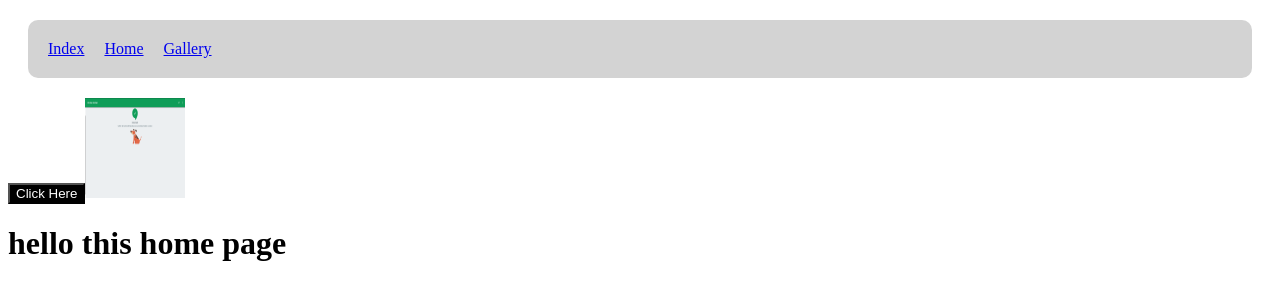
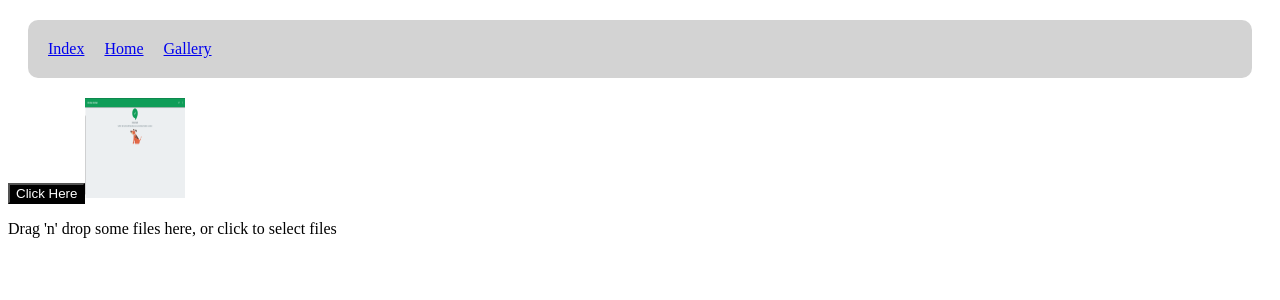
Before and after one commit to avneesh2409/Webpack-Configuration, a React app: page /home in a window 1280 px wide. Shown: the top 300 px of the page. Built offline with nearby package versions, Linux system fonts and the light colour scheme.

Commit message:
webpack issue of spreading the operator is resolved

```diff
--- a/package.json
+++ b/package.json
@@ -5,7 +5,7 @@
   "main": "index.js",
   "scripts": {
     "devNoServererver": "webpack --d --watch",
-    "dev": "webpack-dev-server --open",
+    "dev": "webpack-dev-server",
     "build": "webpack -p"
   },
   "repository": {
@@ -29,12 +29,14 @@
     "@babel/preset-env": "^7.11.5",
     "@babel/preset-react": "^7.10.4",
     "babel-loader": "^8.1.0",
+    "babel-plugin-transform-object-rest-spread": "^6.26.0",
     "babel-preset-es2015": "^6.24.1",
     "css-loader": "^4.3.0",
     "file-loader": "^6.1.0",
     "html-loader": "^1.3.0",
     "html-webpack-plugin": "^4.4.1",
     "style-loader": "^1.2.1",
+    "terser-webpack-plugin": "^4.2.1",
     "url-loader": "^4.1.0",
     "webpack": "^4.44.2",
     "webpack-cli": "^3.3.12",
@@ -43,6 +45,7 @@
   "dependencies": {
     "react": "^16.13.1",
     "react-dom": "^16.13.1",
+    "react-dropzone": "^11.2.0",
     "react-router-dom": "^5.2.0"
   }
 }
--- /dev/null
+++ b/src/component/FileUpload.js
@@ -0,0 +1,60 @@
+import React,{useCallback, useState} from 'react'
+import Dropzone,{useDropzone} from 'react-dropzone'
+import { Loader } from './child/Loader';
+
+const Fileupload = (props) => {
+  const [isLoad,setIsLoad] = useState(false);
+  const onDrop = useCallback(acceptedFiles => {
+    console.log("accepted files :-",acceptedFiles);
+    setIsLoad(true);
+    let formData = new FormData();
+    formData.append("files",acceptedFiles[0]);
+    let options = {
+      method:'POST',
+      body:formData
+    }
+    fetch(`https://localhost:44377/api/zoom/file-upload`,options)
+    .then(res=>res.json())
+    .then(json=>{
+      console.log(json)
+      setIsLoad(false)
+    })
+    .catch(err=>{
+      console.log(err)
+    setIsLoad(false)
+    })
+  }, [])
+  const {isDragActive,isDragReject} = useDropzone({onDrop})
+     return (
+       <>
+      {isLoad?<Loader />:null}
+      <Dropzone
+      onDrop={onDrop}
+      minSize={0}
+      maxSize={3242880}
+      accept="image/jpg,image/png"
+      multiple
+      >
+      {({getRootProps, getInputProps}) => (
+        <div {...getRootProps()}>
+          <input {...getInputProps()} />
+         {
+          isDragActive ?
+          <p>Drop or Click here the files here ...</p> :
+          <p>Drag 'n' drop some files here, or click to select files</p>
+         }
+         {isDragActive && !isDragReject && "Drop it like it's hot!"}
+         {isDragReject && "File type not accepted, sorry!"}
+      </div>
+      )}
+    </Dropzone>
+    </>
+    //   <div {...getRootProps()}>
+    //   <input {...getInputProps()} multiple={true} />
+    //   {
+    //  }
+    // </div>
+    )
+}
+
+export default Fileupload
--- /dev/null
+++ b/src/component/Gallery.js
@@ -0,0 +1,9 @@
+import React from 'react';
+const Gallery = (props) => {
+    return (
+        <div>
+            Hello We are in Gallery.js
+        </div>
+    )
+}
+export default Gallery;
--- /dev/null
+++ b/src/component/Home.js
@@ -0,0 +1,13 @@
+import React from 'react'
+import Fileupload from './FileUpload'
+// import Fileupload from './FileUpload'
+
+const Home = (props) => {
+    return (
+           <div>
+               <Fileupload />
+            </div>
+    )
+}
+
+export default Home
--- /dev/null
+++ b/src/component/Index.js
@@ -0,0 +1,9 @@
+import React from 'react';
+const Index = (props) => {
+    return (
+        <div>
+            Hello We are in Index.js
+        </div>
+    )
+}
+export default Index;
--- /dev/null
+++ b/src/component/child/Loader.js
@@ -0,0 +1,8 @@
+import {loader} from "../../css/loader.module.css";
+import React from 'react';
+
+export const Loader = (props) => {
+    return (
+            <div className={loader}></div>
+    )
+}
--- /dev/null
+++ b/src/css/loader.module.css
@@ -0,0 +1,20 @@
+.loader {
+    border: 16px solid #f3f3f3;
+    border-radius: 50%;
+    border-top: 16px solid blue;
+    border-bottom: 16px solid blue;
+    width: 120px;
+    height: 120px;
+    -webkit-animation: spin 2s linear infinite;
+    animation: spin 2s linear infinite;
+  }
+
+  @-webkit-keyframes spin {
+    0% { -webkit-transform: rotate(0deg); }
+    100% { -webkit-transform: rotate(360deg); }
+}
+
+  @keyframes spin {
+    0% { transform: rotate(0deg); }
+    100% { transform: rotate(360deg); }
+}
--- a/src/router/index.js
+++ b/src/router/index.js
@@ -1,12 +1,15 @@
 import React from 'react'
 import { BrowserRouter,Route } from 'react-router-dom'
+import Gallery from '../component/Gallery'
+import Home from '../component/Home'
+import Index from '../component/Index'
 
 export default function MyRouter() {
     return (
         <BrowserRouter>
-            <Route exact path="/home" render={()=><h1>hello this home page</h1>} />
-            <Route exact path="/" render={()=><h1>this is index page</h1>} />
-            <Route exact path="/gallery" render={()=><h1>this is Gallery page</h1>} />
+            <Route exact path="/home" render={(props)=><Home {...props} />} />
+            <Route exact path="/" render={(props)=><Index {...props} />} />
+            <Route exact path="/gallery" render={(props)=><Gallery {...props} />} />
         </BrowserRouter>
     )
 }
--- a/webpack.config.js
+++ b/webpack.config.js
@@ -1,25 +1,24 @@
-var HtmlWebpackPlugin = require('html-webpack-plugin');
+//var HtmlWebpackPlugin = require('html-webpack-plugin');
 var path = require("path");
-var webpack = require('webpack');
-// var path = require('path');
 var BUILD_DIR = path.resolve(__dirname, 'public');
 var APP_DIR = path.join(__dirname);
 
 var config = {
-    entry: [path.join(APP_DIR,'src','index.js')],
+    entry: [path.join(APP_DIR, 'src', 'index.js')],
     output: {
         path: BUILD_DIR,
         publicPath: "/",
         filename: 'js/bundle.js'
     },
-    module : {
-        rules:[
+    module: {
+        rules: [
             {
                 test: /\.(js|jsx)$/,
                 exclude: /node_modules/,
                 use: {
                     loader: 'babel-loader',
                     options: {
+                            plugins: ['babel-plugin-transform-object-rest-spread'],
                             presets: ['@babel/preset-env', '@babel/preset-react'],
                     }
                 }
@@ -27,12 +26,20 @@ var config = {
             {
                 test: /\.css$/i,
                 exclude: /node_modules/,
-                use: ['style-loader', 'css-loader'],
+                use: [{
+                    loader: 'style-loader'
+                }, {
+                    loader: 'css-loader',
+                    options: {
+                        sourceMap: true
+                    }
+                }
+             ],
         },
             {
                 test: /\.(png|jpe?g|gif)$/i,
-                exclude:/node_modules/,
-                use:[
+                exclude: /node_modules/,
+                use: [
                     {
                         loader: 'file-loader',
                     },
@@ -45,7 +52,8 @@ var config = {
         compress: true,
         historyApiFallback: true,
         port: 9002,
-        onListening: function(server) {
+        open: true,
+        onListening: function (server) {
             const port = server.listeningApp.address().port;
             console.log('Listening on port:', port);
         }
```
Also changed, not shown: src/component/child/File.js (added, +8 -0 lines), 1 other file (tests, documents, lock files or other folders). Lines whose indentation alone changed are shown as unchanged.
